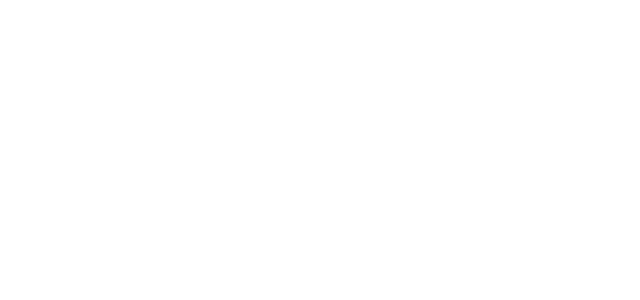
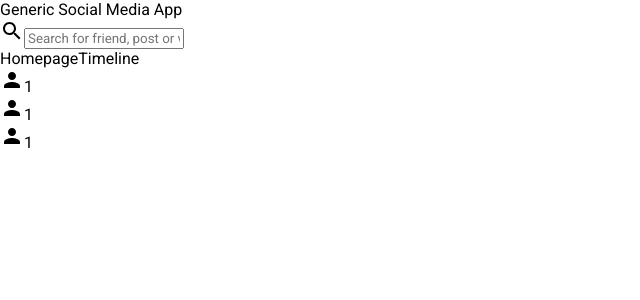
Before and after one commit to JaredMartin0351/Social-Feed-Project, a React (Create React App) app: page / in a window 1280 px wide. Shown: the top 300 px of the page, without its empty margins (0-640 px from the left). Built offline with nearby package versions, Linux system fonts and the light colour scheme.

Commit message:
added a logo for later use in assets and added a topbar icon onto the page, box for searching

```diff
--- a/src/components/topbar/Topbar.jsx
+++ b/src/components/topbar/Topbar.jsx
@@ -1,11 +1,42 @@
 import './topbar.css'
+import { Search, Person, Chat } from "@mui/icons-material"
 
 export default function Topbar() {
     return (
         <div className='topbarContainer'>
-            <div className="topbarLeft"></div>
-            <div className="topbarCenter"></div>
-            <div className="topbarRight"></div>
+            <div className="topbarLeft">
+                <span className="logo">Generic Social Media App</span>
+            </div>
+            <div className="topbarCenter">
+                <div className="searchbar">
+                    <Search />
+                    <input placeholder='Search for friend, post or video' className="searchInput" />
+                </div>
+            </div>
+            <div className="topbarRight">
+                <div className="topbarLinks">
+                    <span className="topbarLink">Homepage</span>
+                    <span className="topbarLink">Timeline</span>
+                </div>
+                <div className="topbarIcons">
+                    <div className="topbarIconItem">
+                        <Person/>
+                        <span className="topbarIconBadge">1</span>
+                    </div>
+                </div>
+                <div className="topbarIcons">
+                    <div className="topbarIconItem">
+                        <Person/>
+                        <span className="topbarIconBadge">1</span>
+                    </div>
+                </div>
+                <div className="topbarIcons">
+                    <div className="topbarIconItem">
+                        <Person/>
+                        <span className="topbarIconBadge">1</span>
+                    </div>
+                </div>
+            </div>
         </div>
     )
 }
```
Also changed, not shown: public/assets/logo.png (added).
